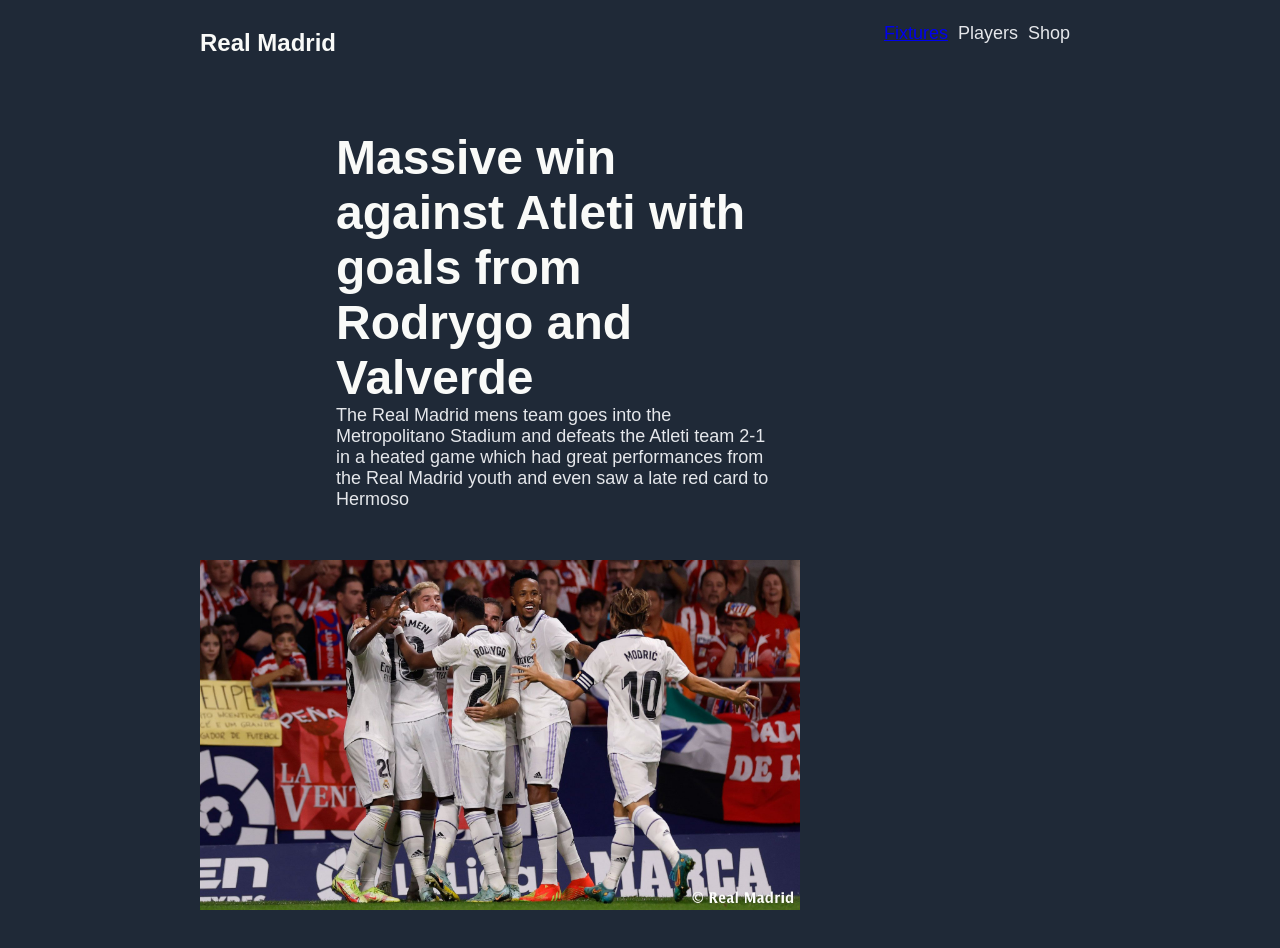
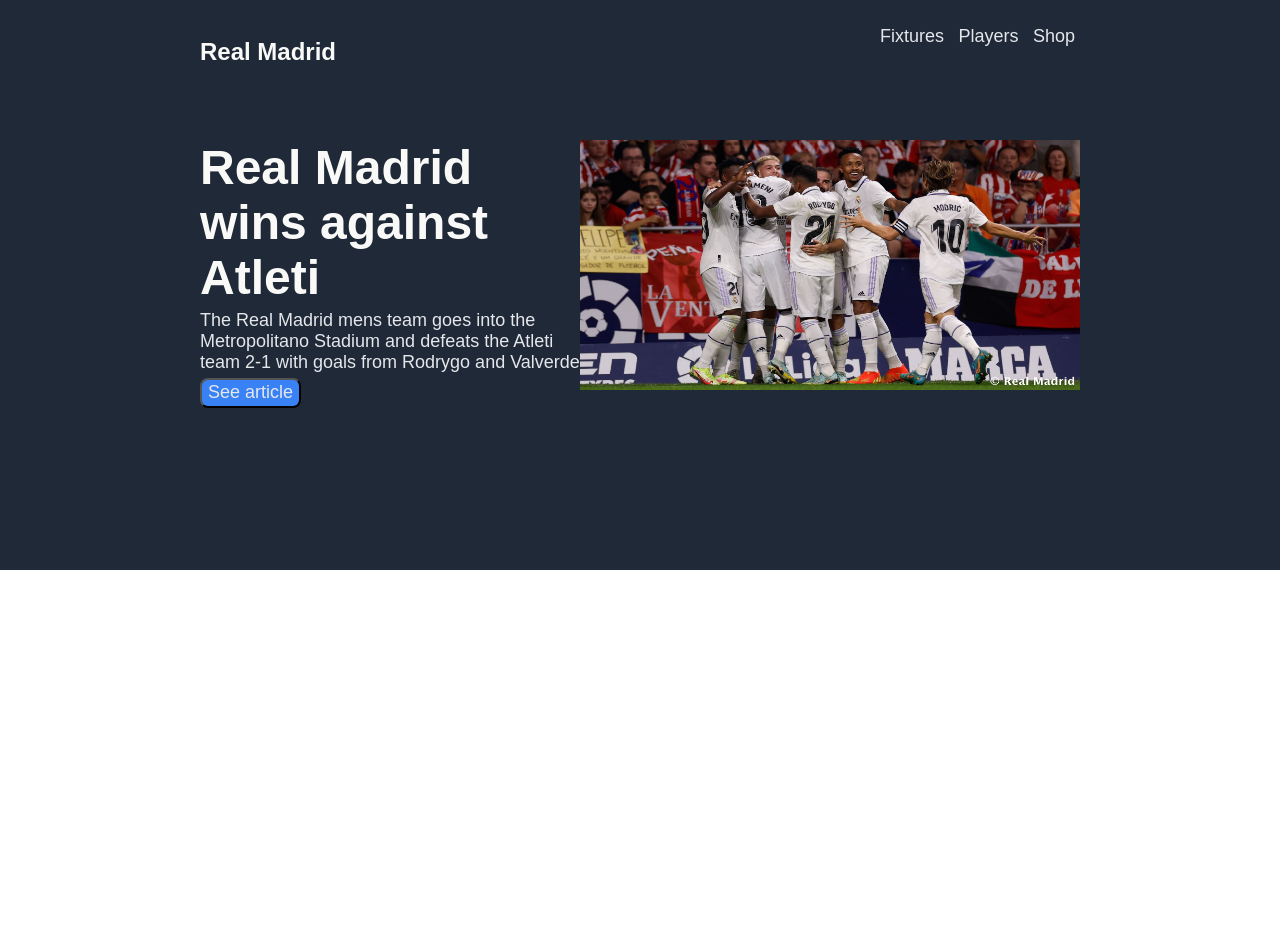
Before and after one commit to WAYD0S/landing_page, a plain HTML site: page index.html in a window 1280 px wide. After the commit the page ends 800 px from the top, so only its background shows below. Drawn offline with Linux system fonts and the light colour scheme; files whose address does not match are found by name.

Commit message:
top-container draft completed

```diff
--- a/index.html
+++ b/index.html
@@ -5,26 +5,29 @@
     <meta http-equiv="X-UA-Compatible" content="IE=edge">
     <meta name="viewport" content="width=device-width, initial-scale=1.0">
     <link rel = "stylesheet" href="styles.css">
-    <title>Index</title>
+    <title>Landing Page</title>
 </head>
 <body>
-    <header>
-        <p id = "logo"><strong>Real Madrid</strong></p>
+    <div class="top-container">
+        <header class="header-container">
+            <h1><a href="index.html" id = "logo"><strong>Real Madrid</strong></a></h1>
             <ul id = "navlist">
-            <li><a href = "https://www.realmadrid.com/en/football/schedule">Fixtures</a></li>
-            <li>Players</li>
-            <li>Shop</li>
+                <li id = "navitem"><a href = "https://www.realmadrid.com/en/football/schedule">Fixtures</a></li>
+                <li id = "navitem"><a href="https://www.realmadrid.com/en/football/squad" >Players</a></li>
+                <li id = "navitem"><a href="https://shop.realmadrid.com/?lang=en&utm_campaign=enlaces-tienda&utm_source=web&utm_medium=links-tienda&utm_content=menu-1%C2%BA">Shop</a></li>
             </ul>
         </header>
 
-    <div class="herocontainer">
+        <div class="hero-container">
             <div class = "left">
-            <h2 id = "maintext">Massive win against Atleti with goals from Rodrygo and Valverde</h2>
-            <p id = "secondarytext">The Real Madrid mens team goes into the Metropolitano Stadium and defeats the Atleti team 2-1 in a heated game which had great performances from the Real Madrid youth and even saw a late red card to Hermoso</p>
+                <h2 id = "maintext">Real Madrid wins against Atleti</h2>
+                <p id = "secondarytext">The Real Madrid mens team goes into the Metropolitano Stadium and defeats the Atleti team 2-1 with goals from Rodrygo and Valverde</p>
+                <button type = "button" id = "moreinfo"><a href="https://www.realmadrid.com/en/news/2022/09/18/1-2-league-leaders-come-out-on-top-in-the-derby-at-the-metropolitano">See article</a></button>
             </div>
             <div class = "right">
-            <img src="images/landing_page_pic.jpg" alt="Win against Atleti" id = "heroimage" style="width: 600px; height: 350px;">
+                <img src="C:\Users\risha\OneDrive\Documents\Programming\repos\landing_page\images\landing_page_pic.jpg" alt="Win against Atleti" id = "heroimage">
             </div>
 
         </div>
+    </div>
 </html>
--- a/styles.css
+++ b/styles.css
@@ -1,4 +1,4 @@
-body {
+/* body {
     font-family: Arial, Helvetica, sans-serif;
     margin: 0px;
 }
@@ -66,4 +66,78 @@
 #heroimage {
     display: inline;
     padding-top: 50px;
+} */
+body {
+    font-family: Arial, Helvetica, sans-serif;
+    margin: 0px;
 }
+
+.top-container {
+    background-color: #1f2937;
+    padding: 10px 200px 10px 200px;
+    height: 550px;
+}
+
+.header-container {
+    display: flex;
+    flex-direction: row;
+    justify-content: space-between;
+}
+
+#logo {
+    font-size: 24px;
+    color: #f9faf8;
+}
+
+#navitem {
+    display: inline;
+    padding: 0px 5px 0px 5px;
+}
+
+a:link, a:visited {
+    font-size: 18px;
+    color: #e5e7eb;
+    text-decoration: none;
+}
+
+.hero-container {
+    display: flex;
+    flex-direction: row;
+    justify-content: space-between;
+}
+
+.left, .right {
+    width: 500px;
+    height: 250px;
+    padding-top: 50px;
+}
+
+#maintext {
+    padding-bottom: 5px;
+    margin: 0px;
+    font-size: 48px;
+    font-weight: bolder;
+    color: #f9faf8;
+
+}
+
+#secondarytext {
+    margin: 0px;
+    font-size: 18px;
+    color:#e5e7eb;
+    padding-bottom: 5px;
+}
+
+#moreinfo {
+    background-color: #3882f6;
+    color: #e5e7eb;
+    width: 100x;
+    height: 30px;
+    font-size: 18px;
+    border-radius: 8px;
+}
+
+#heroimage {
+    width: 500px;
+    height: 250px;
+}
```
Lines whose indentation alone changed are shown as unchanged.
